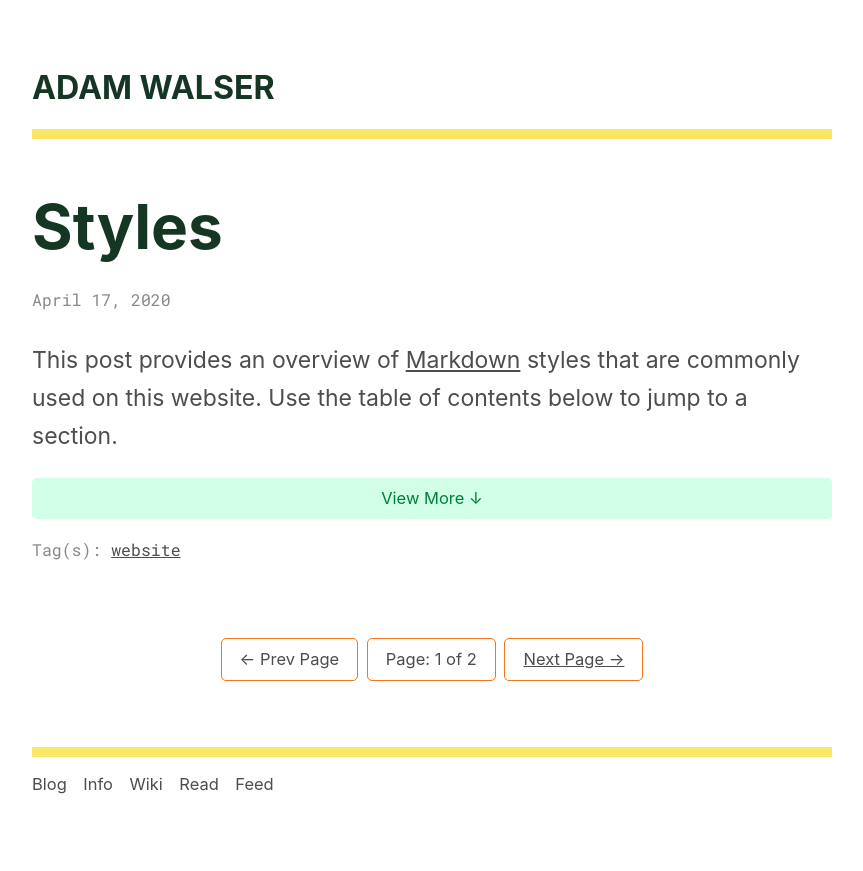
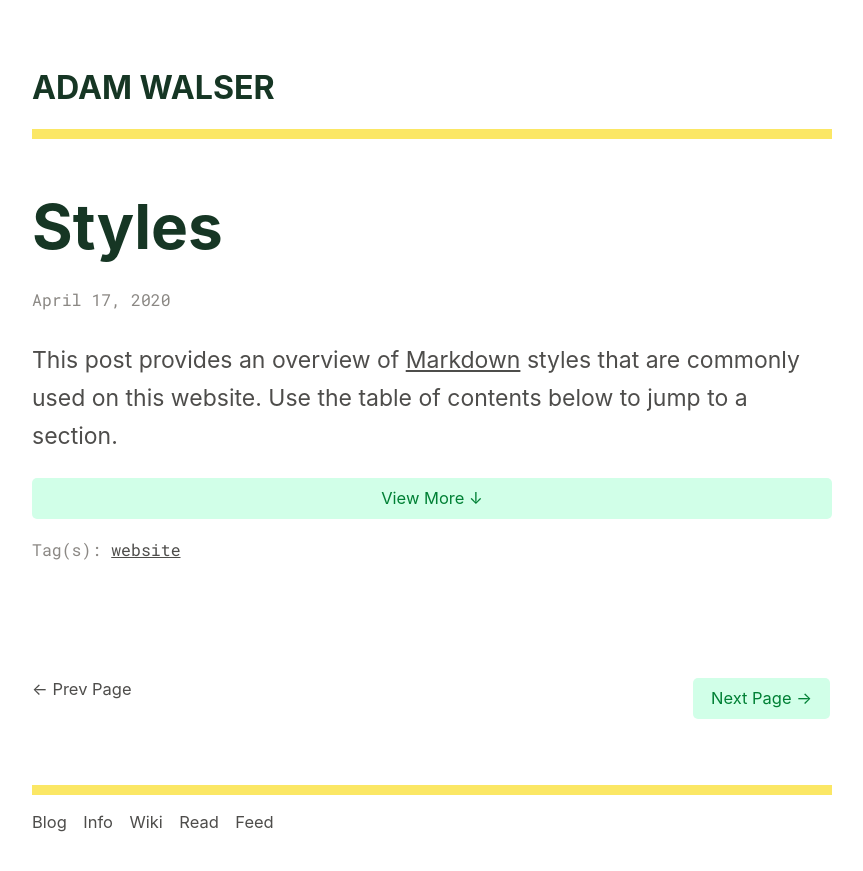
Before and after one commit to ajpwalser/ajpwalser.github.io, a Jekyll site: the page built from index.html, in a window 1280 px wide. Shown: the top 871 px of the page, without its empty margins (208-1071 px from the left). Built offline with Jekyll 4.4.1, drawn with Linux system fonts in a browser that asks for light colours; some web fonts are replaced; the list of posts is cut into pages by our own code.

Commit message:
Update index.html

```diff
--- a/index.html
+++ b/index.html
@@ -34,13 +34,12 @@ description: Personal blog of Adam Walser.
 
 <!-- pagination -->
 {% if paginator.total_pages > 1 %}
-<div class="pagination">
+<div class="post-nav">
    {% if paginator.previous_page %}
    <a href="{{ paginator.previous_page_path | prepend: site.baseurl | replace: '//', '/' }}">← Prev Page</a>
    {% else %}
    <span>← Prev Page</span>
    {% endif %}
-   <span>Page: {{ paginator.page }} of {{ paginator.total_pages }}</span>
    {% if paginator.next_page %}
    <a href="{{ paginator.next_page_path | prepend: site.baseurl | replace: '//', '/' }}">Next Page →</a>
    {% else %}
```
